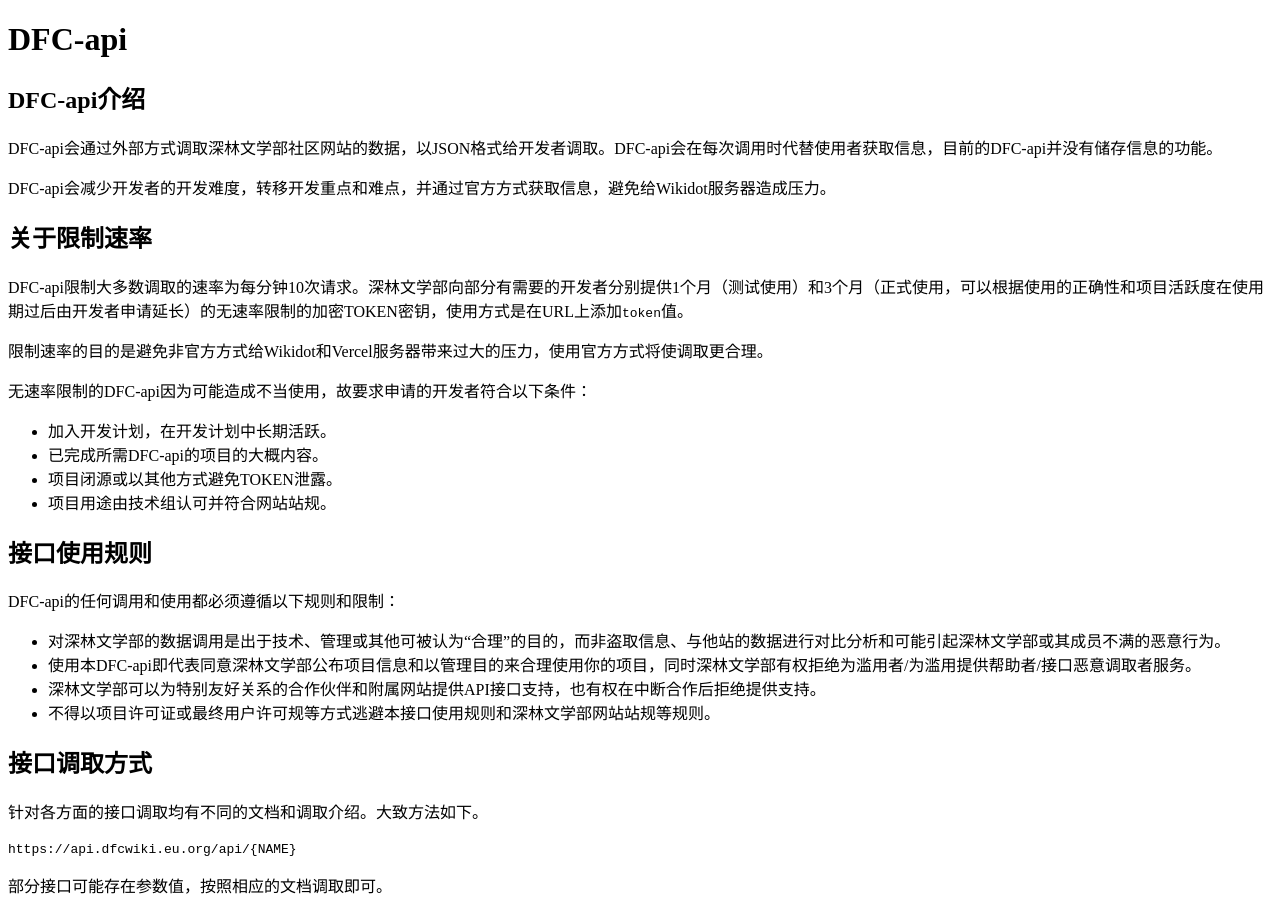
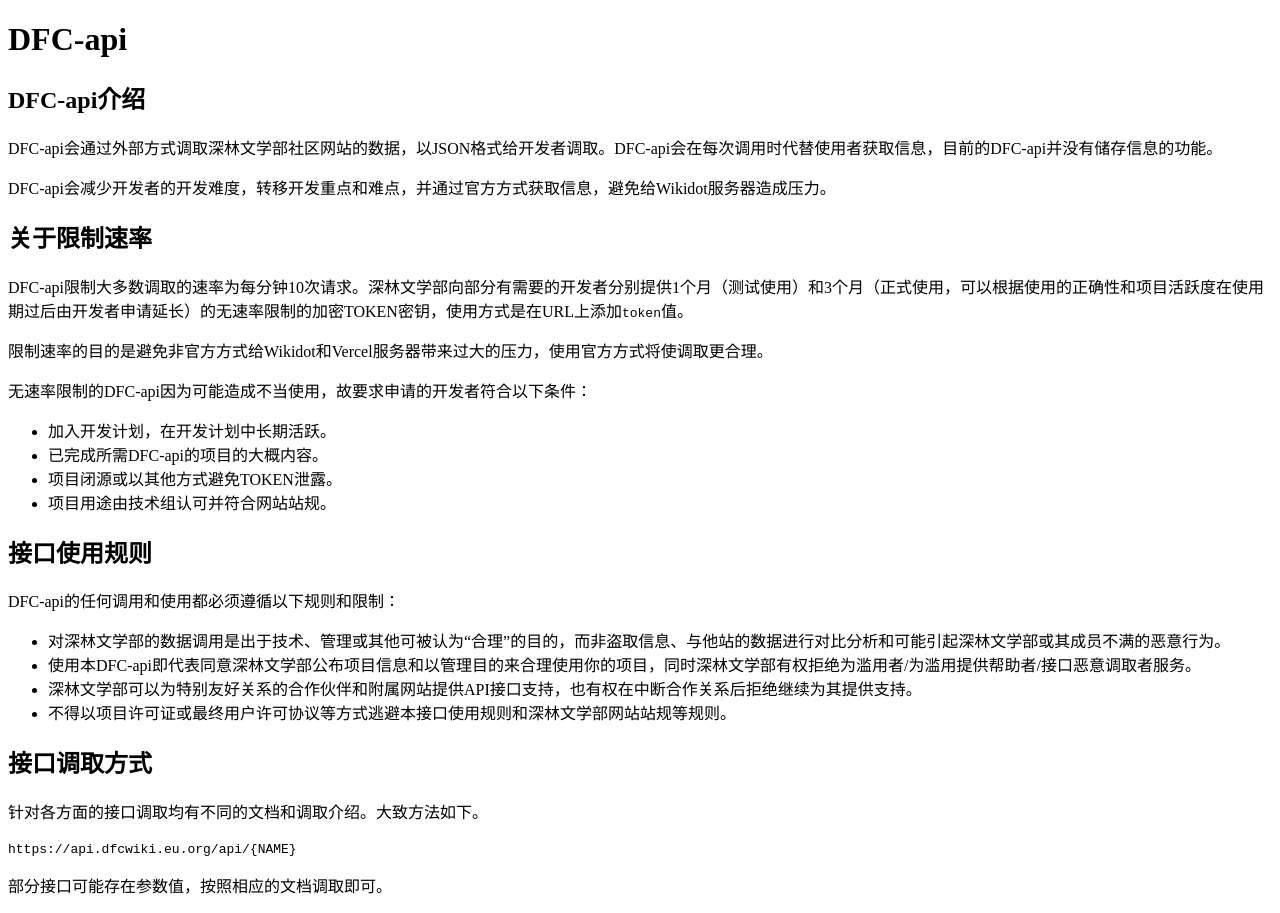
Before and after one commit to DeepForestClub/DFC-api, a website: page index.html in a window 1280 px wide. Drawn offline with Linux system fonts and the light colour scheme.

Commit message:
更新 index.html

```diff
--- a/index.html
+++ b/index.html
@@ -27,8 +27,8 @@
 <ul>
     <li>对深林文学部的数据调用是出于技术、管理或其他可被认为“合理”的目的，而非盗取信息、与他站的数据进行对比分析和可能引起深林文学部或其成员不满的恶意行为。</li>
     <li>使用本DFC-api即代表同意深林文学部公布项目信息和以管理目的来合理使用你的项目，同时深林文学部有权拒绝为滥用者/为滥用提供帮助者/接口恶意调取者服务。</li>
-    <li>深林文学部可以为特别友好关系的合作伙伴和附属网站提供API接口支持，也有权在中断合作后拒绝提供支持。</li>
-    <li>不得以项目许可证或最终用户许可规等方式逃避本接口使用规则和深林文学部网站站规等规则。</li>
+    <li>深林文学部可以为特别友好关系的合作伙伴和附属网站提供API接口支持，也有权在中断合作关系后拒绝继续为其提供支持。</li>
+    <li>不得以项目许可证或最终用户许可协议等方式逃避本接口使用规则和深林文学部网站站规等规则。</li>
 </ul>
 
 <h2>接口调取方式</h2>
```
